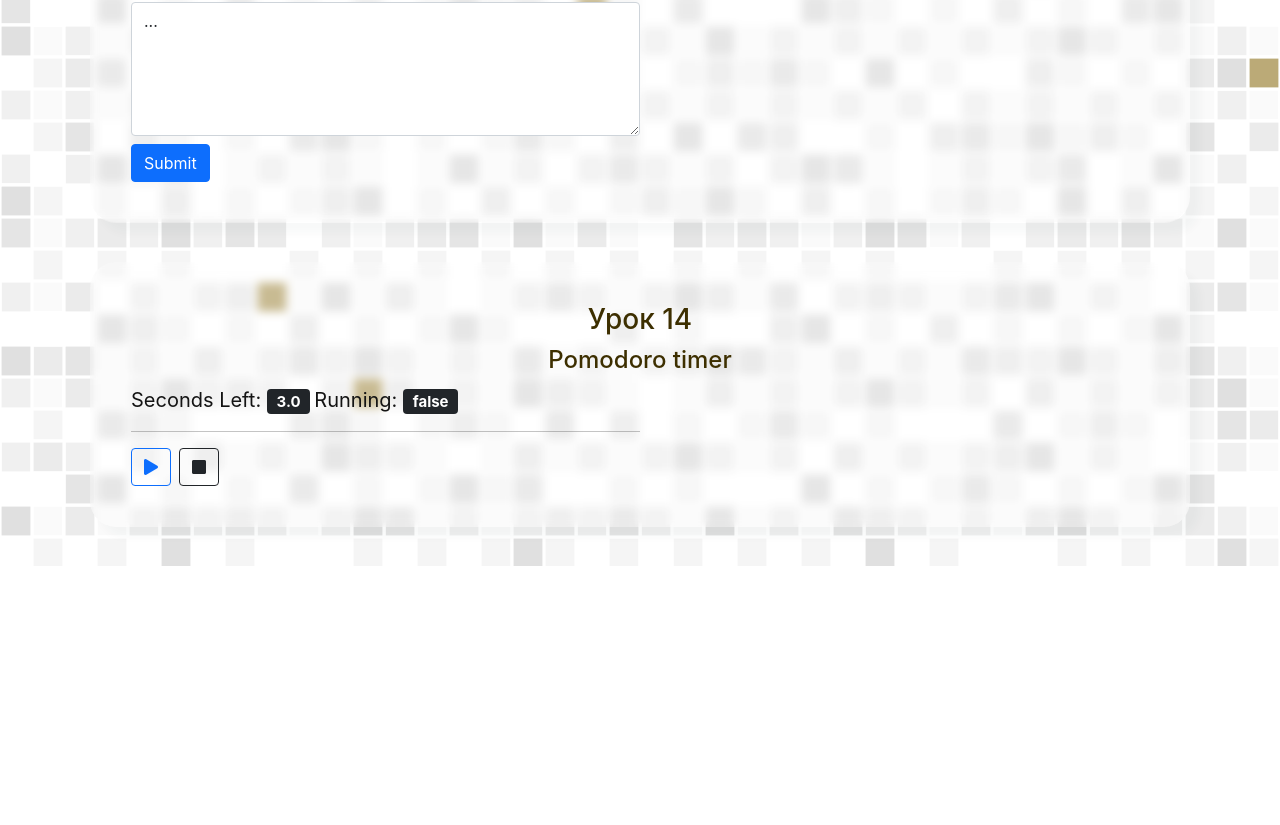
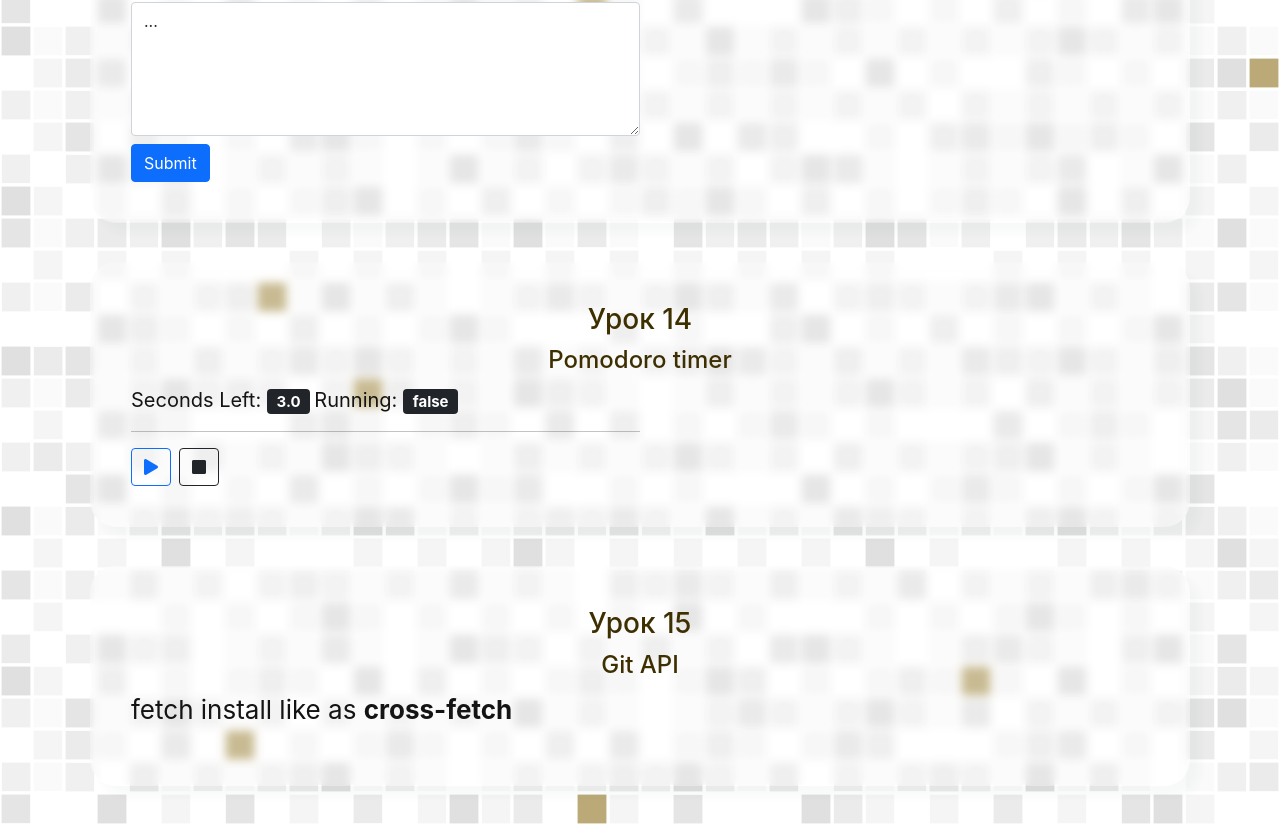
Before and after one commit to ybeliaev/react-basics-course, a React (Create React App) app: page / in a window 1280 px wide. Shown: the part 7623-8448 px from the top of the page. Before the commit the page ends 8189 px from the top, so only its background shows below. Built offline with nearby package versions, Linux system fonts and the light colour scheme.

Commit message:
less15 is adding base html code add

```diff
--- a/src/App.js
+++ b/src/App.js
@@ -15,6 +15,7 @@
 import Lesson12 from "./lessons/12-calories-app";
 import Lesson13 from "./lessons/13-profile-form";
 import Lesson14 from "./lessons/14-pomodoro";
+import Lesson15 from "./lessons/15-git_api";
 
 const title = React.createElement(
   "h1",
@@ -43,6 +44,7 @@
         <Lesson12 />
         <Lesson13 />
         <Lesson14 />
+        <Lesson15 />
       </div>
     </div>
   );
--- /dev/null
+++ b/src/lessons/15-git_api/index.js
@@ -0,0 +1,13 @@
+import React from "react";
+
+export default function Lesson15() {
+  return (
+    <div className="wrapper_lesson">
+      <h3>Урок 15</h3>
+      <h4>Git API</h4>
+      <p>
+        fetch install like as <strong>cross-fetch</strong>
+      </p>
+    </div>
+  );
+}
```
Also changed, not shown: 1 other file (tests, documents, lock files or other folders).
